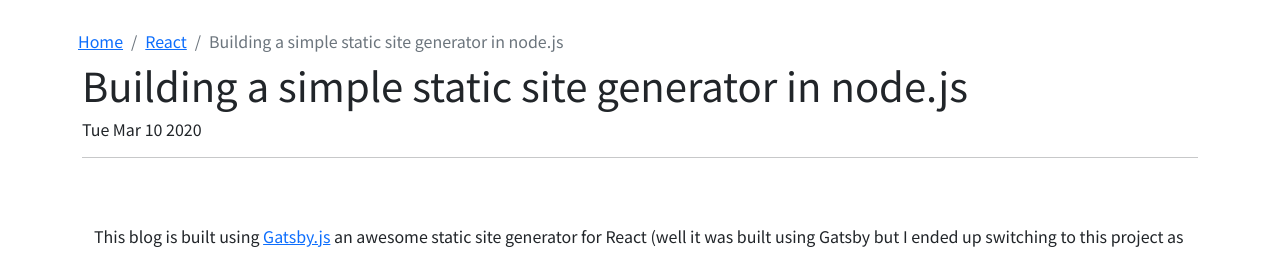
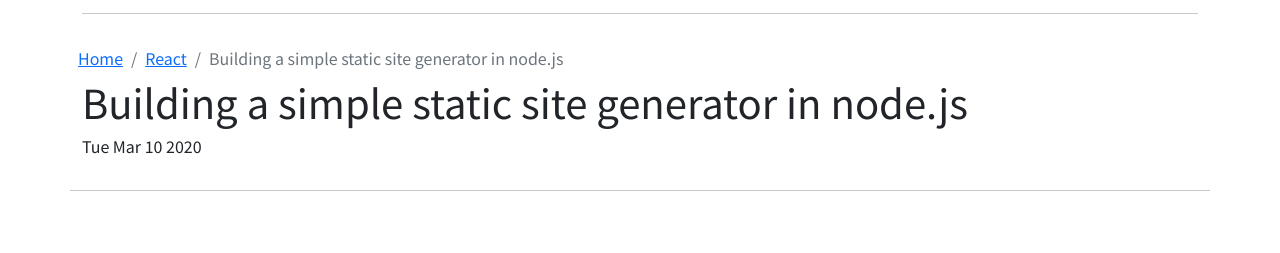
Before and after one commit to JongDeug/JongDeug.github.io, a website: page public/React/node/index.html in a window 1280 px wide. Shown: the part 491-744 px from the top of the page. Drawn offline with nearby package versions, Linux system fonts and the light colour scheme.

Commit message:
modify layout

```diff
--- a/public/React/node/index.html
+++ b/public/React/node/index.html
@@ -76,19 +76,20 @@
                                 About</a>
                         </li>
                     </ul>
+                    <hr>
                 </div>
                 <!-- //profile -->
-                <ol class="col-12 breadcrumb ms-2 mb-2 mt-3">
+                <ol class="col-12 breadcrumb ms-2 mb-2 pt-3">
                     <li class="breadcrumb-item"><a href="../../../index.html">Home</a></li>
                     <li class="breadcrumb-item"><a href="../../../posts.html">React</a></li>
                     <li class="breadcrumb-item active">Building a simple static site generator in node.js</li>
                 </ol>
                 <!-- //breadcrumb -->
-                <div class="col">
+                <div class="col pb-3">
                     <h1>Building a simple static site generator in node.js</h1>
                     <p>Tue Mar 10 2020</p>
-                    <hr>
                 </div>
+                <hr>
                 <!-- //head, date -->
             </div>
 
--- a/src/postspage.js
+++ b/src/postspage.js
@@ -85,7 +85,7 @@ const postspage = posts => {
     <main class="main">
         <div class="container">
             <div class="row row-header">
-                <ol class="col-12 breadcrumb ps-2 pt-4 pt-sm-auto">
+                <ol class="col-12 breadcrumb ps-2">
                     <li class="breadcrumb-item"><a href="./index.html">Home</a></li>
                     <li class="breadcrumb-item active">Posts</li>
                 </ol>
```
Also changed, not shown: about.html (+1 -1 lines), posts.html (+1 -1 lines), public/C/react copy/index.html (+4 -3 lines), public/C/react/index.html (+4 -3 lines), public/Java/foo/index.html (+4 -3 lines), public/Java/react copy 2/index.html (+4 -3 lines), public/Javascript/faa copy/index.html (+4 -3 lines), public/Javascript/faa/index.html (+4 -3 lines), public/React/node copy/index.html (+4 -3 lines), public/node.js/foo copy 2/index.html (+4 -3 lines), public/node.js/foo copy/index.html (+4 -3 lines), public/node.js/react copy 3/index.html (+4 -3 lines), src/posts.js (+4 -3 lines).
